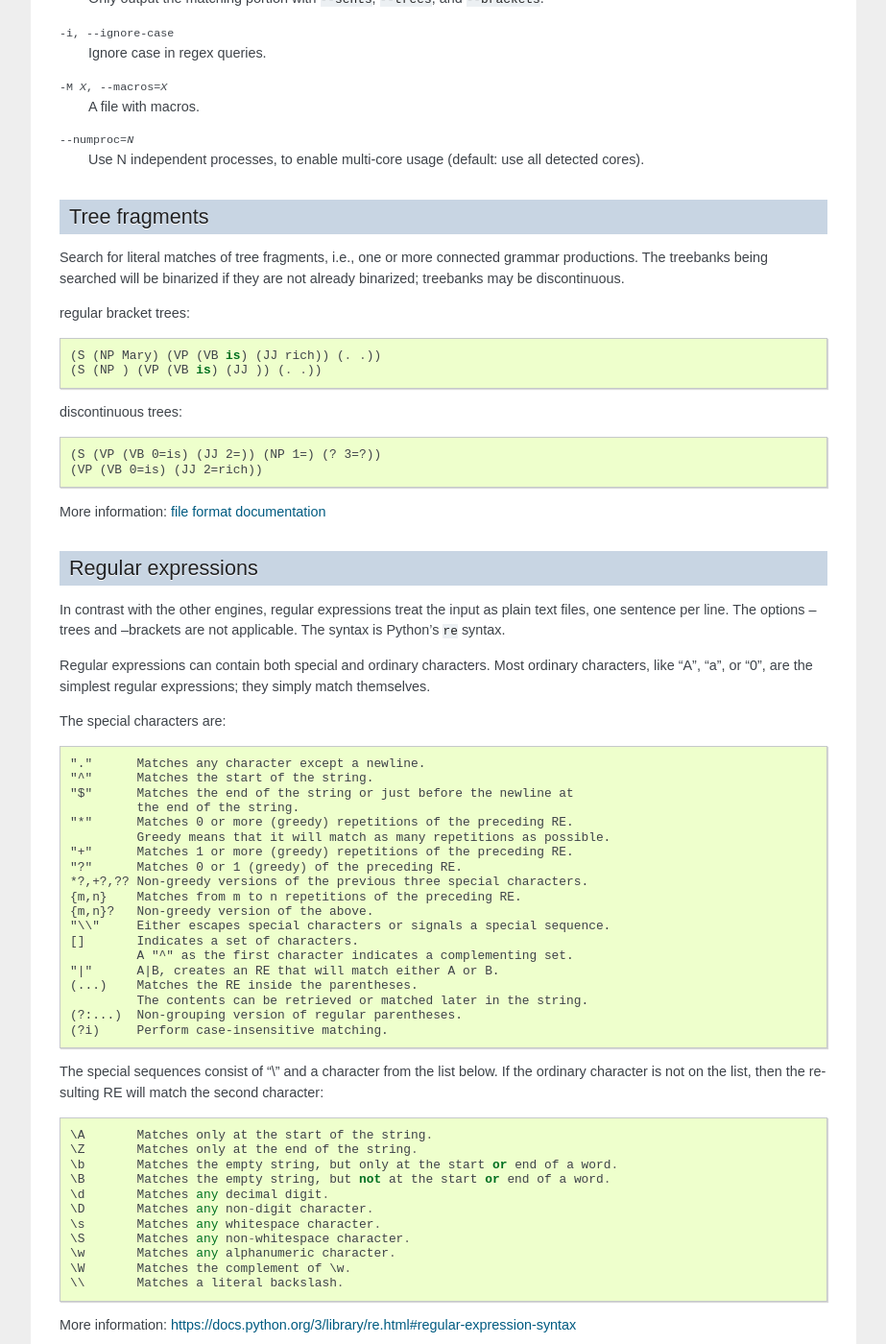
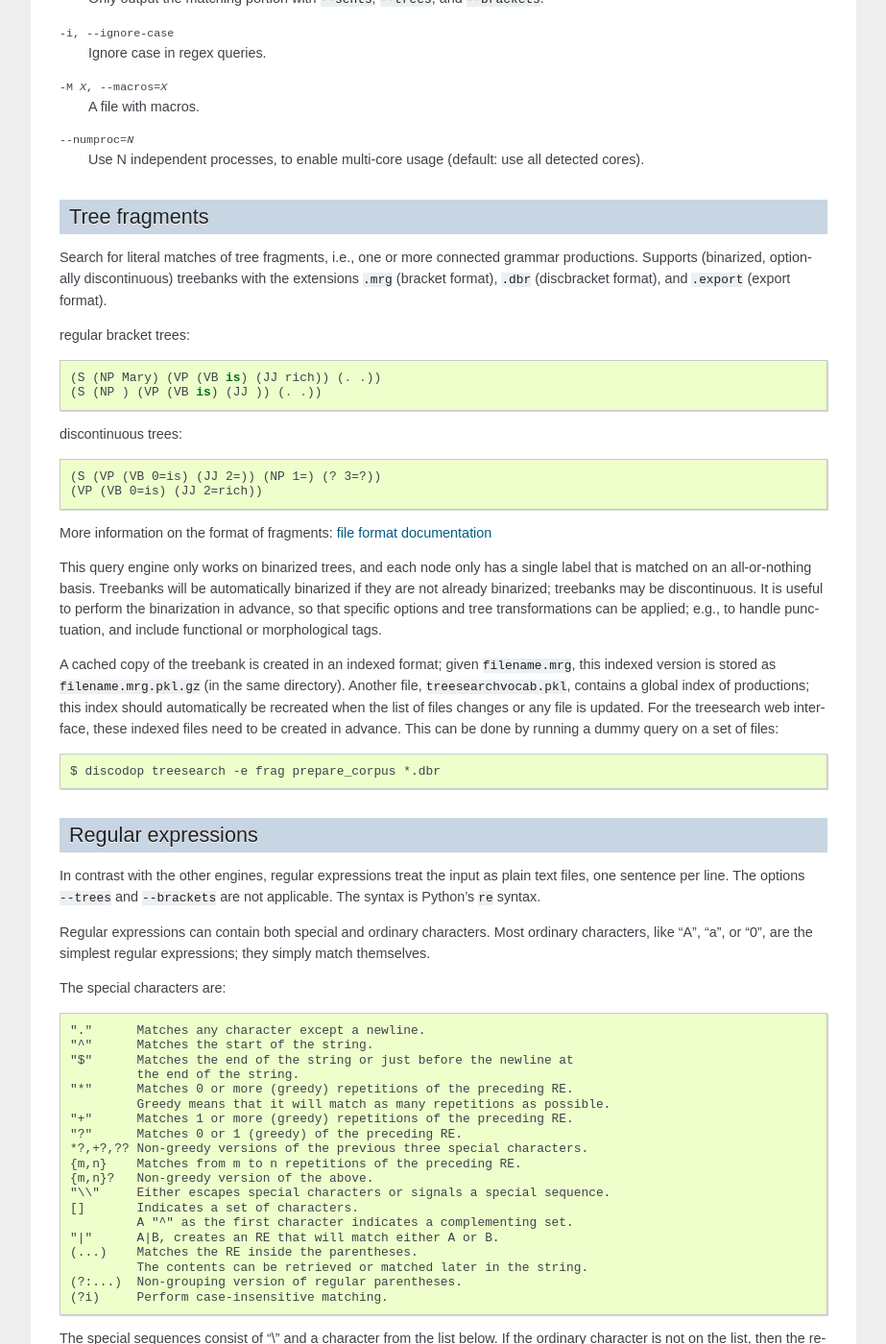
Before and after one commit to andreasvc/disco-dop, a Sphinx documentation site: the page built from docs/cli/treesearch.rst, in a window 1280 px wide and 1400 px high, scrolled down 1024 px. Shown: the whole window at 96% size, without its empty margins (198-1121 px from the left). Built offline with Sphinx 7.4.7, drawn with Linux system fonts in a browser that asks for light colours; some of the changed text lies outside the part shown.

Commit message:
improve treesearch docs

```diff
--- a/docs/cli/treesearch.rst
+++ b/docs/cli/treesearch.rst
@@ -50,8 +50,8 @@
 Tree fragments
 ^^^^^^^^^^^^^^
 Search for literal matches of tree fragments, i.e., one or more connected grammar productions.
-The treebanks being searched will be binarized if they are not already binarized;
-treebanks may be discontinuous.
+Supports (binarized, optionally discontinuous) treebanks with the extensions
+``.mrg`` (bracket format), ``.dbr`` (discbracket format), and ``.export`` (export format).
 
 regular bracket trees::
 
@@ -63,12 +63,29 @@
 (S (VP (VB 0=is) (JJ 2=)) (NP 1=) (? 3=?))
 (VP (VB 0=is) (JJ 2=rich))
 
-More information: :ref:`file format documentation <bracket-format>`
+More information on the format of fragments: :ref:`file format documentation <bracket-format>`
+
+This query engine only works on binarized trees, and each node only has a single label
+that is matched on an all-or-nothing basis.
+Treebanks will be automatically binarized if they are not already binarized;
+treebanks may be discontinuous. It is useful to perform the binarization in
+advance, so that specific options and tree transformations can be applied;
+e.g., to handle punctuation, and include functional or morphological tags.
+
+A cached copy of the treebank is created in an indexed format; given ``filename.mrg``,
+this indexed version is stored as ``filename.mrg.pkl.gz`` (in the same directory).
+Another file, ``treesearchvocab.pkl``, contains a global index of productions;
+this index should automatically be recreated when the list of files changes or
+any file is updated.
+For the treesearch web interface, these indexed files need to be created in advance.
+This can be done by running a dummy query on a set of files::
+
+    $ discodop treesearch -e frag prepare_corpus *.dbr
 
 Regular expressions
 ^^^^^^^^^^^^^^^^^^^
 In contrast with the other engines, regular expressions treat the input as
-plain text files, one sentence per line. The options --trees and --brackets are
+plain text files, one sentence per line. The options ``--trees`` and ``--brackets`` are
 not applicable. The syntax is Python's ``re`` syntax.
 
 Regular expressions can contain both special and ordinary characters.
@@ -115,10 +132,15 @@
 
 More information: https://docs.python.org/3/library/re.html#regular-expression-syntax
 
+This query engine creates a cached index of line numbers in all files
+``treesearchlineidx.pkl``; this index should automatically be recreated when
+the list of files changes or any file is updated.
+
 TGrep2 syntax overview
 ^^^^^^^^^^^^^^^^^^^^^^
 Only treebanks in bracket format ary supported, but trees can be n-ary.
 Note that the tgrep2 command needs to be installed.
+A version with small improvements is available from https://github.com/andreasvc/tgrep2
 
 TGrep2 operators::
 
@@ -157,10 +179,15 @@
 
 More information: http://tedlab.mit.edu/~dr/Tgrep2/
 
+TGrep2 uses its own indexed file format. These files are automatically created
+when using this query engine. Given a file ``example.mrg``, the file ``example.mrg.t2c.gz``
+is created (in the same directory).
+
 XPath syntax examples
 ^^^^^^^^^^^^^^^^^^^^^
 Search through treebanks in XML format with XPath; treebanks must be in
-``dact`` format. Note: XPath support depends on the ``alpinocorpus`` library.
+``dact`` format. Note: XPath support depends on the ``alpinocorpus`` library;
+see https://github.com/rug-compling/alpinocorpus-python
 
 Find a particular word::
 
@@ -185,6 +212,11 @@
 General XPath overview: https://en.wikipedia.org/wiki/XPath
 Using XPath on Alpino treebanks: http://rug-compling.github.io/dact/cookbook/
 
+To create files in ``dact`` format, the alpinocorpus tools may be used.
+Alternatively, ``discodop treetransforms`` can be used::
+
+    $ discodop treetransforms --input=alpino --output=dact 'mycorpus/*.xml' mycorpus.dact
+
 Examples
 ^^^^^^^^
 Show trees that can contain a NP modified by a PP::
```
Also changed, not shown: docs/intro.rst (+4 -6 lines), 1 other file.
